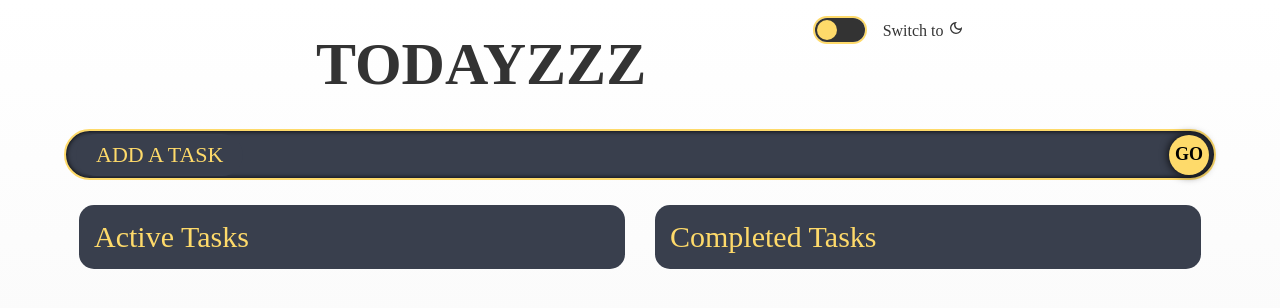
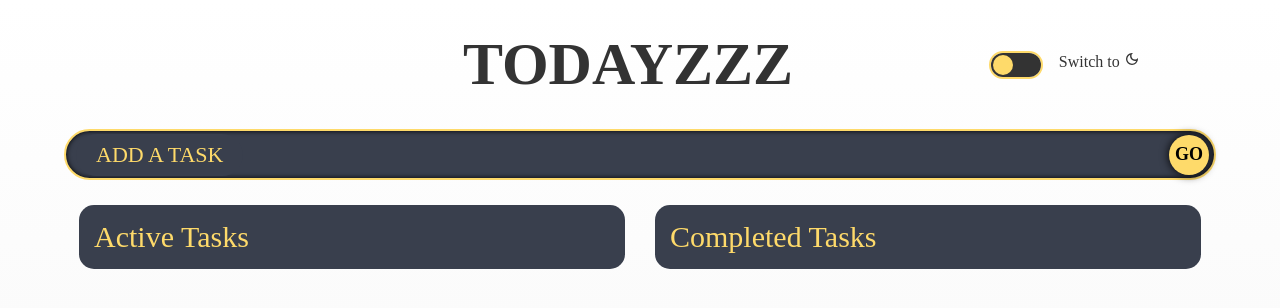
Before and after one commit to thomasaugot/todayzzz-todo-app-frontend, a React (Create React App) app: page / in a window 1280 px wide. Shown: the top 308 px of the page. Built offline with nearby package versions, Linux system fonts and the light colour scheme; a web font is replaced by a local one.

Commit message:
some css

```diff
--- a/src/App.tsx
+++ b/src/App.tsx
@@ -77,10 +77,14 @@ const App: React.FC = () => {
   return (
     <DragDropContext onDragEnd={onDragEnd}>
       <div className="App">
-        <div style={{ display: "flex" }}>
+        <div style={{ display: "flex", alignItems: "center" }}>
+          <div className="title-container">
             <Flip triggerOnce={false}>
               <h1>Todayzzz</h1>
             </Flip>
+          </div>
+
+          <div className="toggle-container">
             <label className="toggle">
               <input type="checkbox" onClick={toggleMode} />
               <span className="slider round"></span>
@@ -94,6 +98,7 @@ const App: React.FC = () => {
                 Switch to <MdOutlineLightMode className="icon" />
               </span>
             )}
+          </div>
         </div>
 
         <InputField todo={todo} setTodo={setTodo} handleSubmit={handleSubmit} mode={mode} />
--- a/src/styles/App.scss
+++ b/src/styles/App.scss
@@ -2,6 +2,7 @@
 
 html {
   scroll-behavior: smooth;
+  overflow: hidden;
 }
 
 body {
@@ -31,10 +32,14 @@ body {
   h1 {
     text-transform: uppercase;
     font-size: 60px;
-    margin: 30px 150px 30px 0;
+    margin: 30px 0 30px 23%;
     color: var(--text-color);
     z-index: 1;
     text-align: center;
+  }
+
+  .title-container {
+    width: 70vw;
   }
 }
 
@@ -56,6 +61,10 @@ body {
   margin: 1rem;
   border-radius: 24px;
   border: 2px solid $text-color;
+}
+
+.toggle-container {
+  width: 18vw;
 }
 
 .toggle input[type="checkbox"] {
```
Lines whose indentation alone changed are shown as unchanged.
